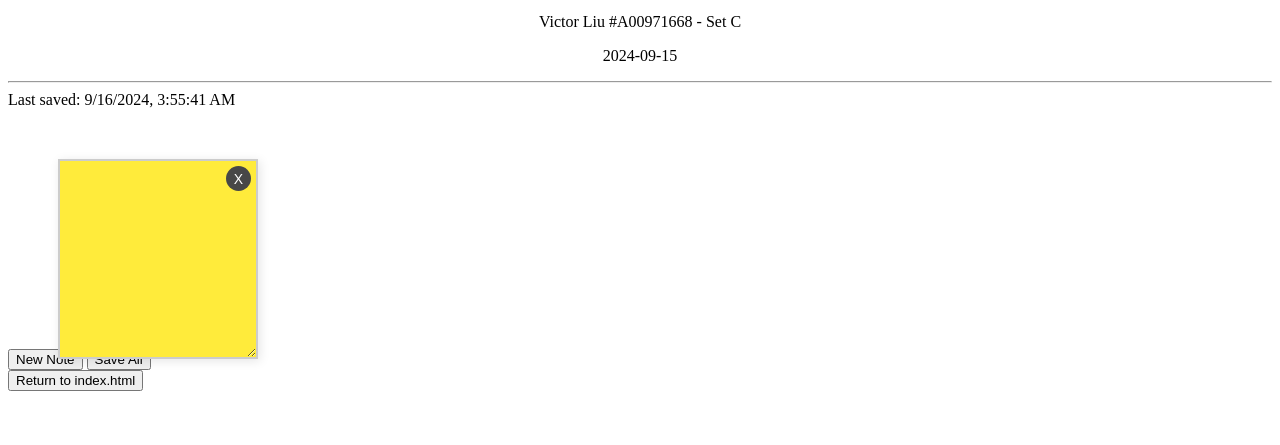
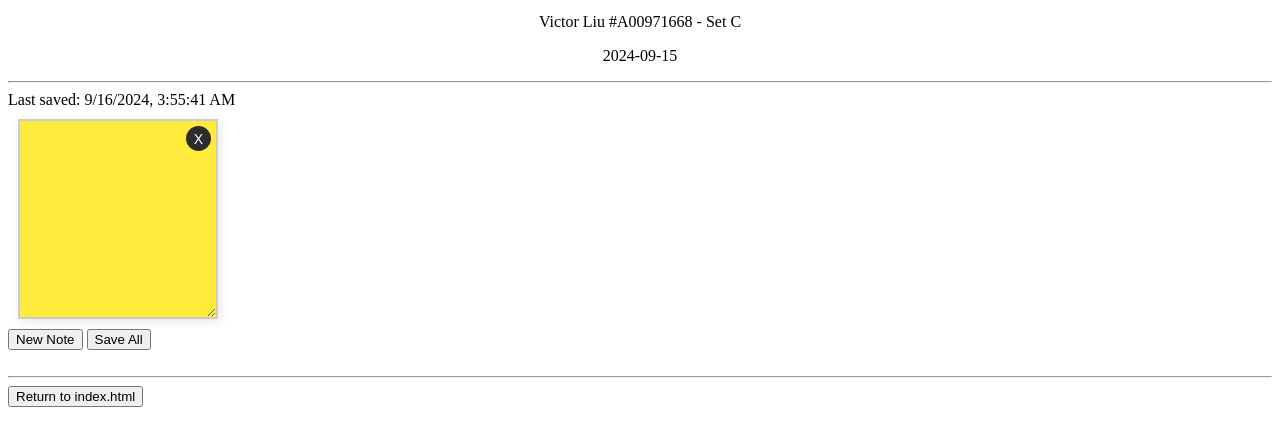
Before and after one commit to VS-LIU/4537, a website: page Lab1/writer.html in a window 1280 px wide. Both pictures are taken after a click on the button "New Note". Shown: the part 61-506 px from the top of the page. Drawn offline with Linux system fonts and the light colour scheme.

Commit message:
Change to flexbox

```diff
--- a/Lab1/css/style.css
+++ b/Lab1/css/style.css
@@ -48,40 +48,32 @@ button {
 }
 
 
+/* Set up the notes container as a flex container */
 #notes-container {
-    position: relative;
+    display: flex;
+    flex-wrap: wrap;
+    align-content: flex-start; /* Align items to the top */
+    position: relative; /* Position notes absolutely within this container */
     width: 100%;
-    height: 30vh;
+    height: 100%; /* Ensure it takes the full viewport height */
+    overflow: auto; /* Allow scrolling if notes overflow */
 }
 
-
-/* .note-base {
-    width: 200px;
-    height: 200px;
-    background-color: #ffeb3b;
-    border: 2px solid #ccc;
-    padding: 10px;
-    margin: 10px;
-    position: absolute;
-    top: 50px;
-    left: 50px;
-    box-shadow: 2px 2px 10px rgba(0, 0, 0, 0.1);
-    resize: both;
-    overflow: hidden;
-} */
-
+/* Style each note */
 .note-base {
     width: 200px;
     height: 200px;
     background-color: #ffeb3b;
     border: 2px solid #ccc;
     padding: 10px;
-    position: absolute; /* Allows dynamic positioning */
+    position: relative; /* Remove absolute positioning */
     box-shadow: 2px 2px 10px rgba(0, 0, 0, 0.1);
     resize: both;
     overflow: hidden;
+    margin: 10px; /* Space between notes */
+    display: flex;
+    flex-direction: column;
 }
-
 
 .note-base textarea {
     width: 100%;
@@ -95,12 +87,11 @@ button {
     resize: none;
 }
 
-
 .delete-button {
     position: absolute;
     top: 5px;
     right: 5px;
-    background-color: #474747;
+    background-color: #2c2c2c;
     color: white;
     border: none;
     border-radius: 50%;
@@ -113,5 +104,9 @@ button {
 }
 
 .delete-button:hover {
-    background-color: #aaaaaa;
+    background-color: #bababa;
 }
+
+.read-only .delete-button {
+    display: none; /* Hide the delete button for read-only notes */
+}
--- a/Lab1/js/buttonCreateNote.js
+++ b/Lab1/js/buttonCreateNote.js
@@ -17,27 +17,32 @@ class ButtonCreateNote {
         this.noteManager = noteManager;
         this.button.addEventListener('click', () => this.createNote());
     }
+    createNote() {
+        // Create a new note using the noteManager
+        const newestNote = this.noteManager.createNote();
 
-    createNote() {
-        let top, left;
+        // Note is automatically added and positioned by Flexbox, no additional positioning needed here
+    }
+    // createNote() {
+    //     let top, left;
 
-        // Get the latest last note from NoteManager
-        const lastNote = this.noteManager.getLastNote();
+    //     // Get the latest last note from NoteManager
+    //     const lastNote = this.noteManager.getLastNote();
 
-        if (lastNote) {
-            const nextPosition = Note.getNextPosition(lastNote);
-            top = nextPosition.top;
-            left = nextPosition.left;
-        } else {
-            top = 50;
-            left = 50;
-        }
+    //     if (lastNote) {
+    //         const nextPosition = Note.getNextPosition(lastNote);
+    //         top = nextPosition.top;
+    //         left = nextPosition.left;
+    //     } else {
+    //         top = 50;
+    //         left = 50;
+    //     }
 
-        const newestNote = this.noteManager.createNote(top, left);
-        const frontendNotesContainer = document.getElementById("notes-container");
-        frontendNotesContainer.appendChild(newestNote.getNoteElement());
+    //     const newestNote = this.noteManager.createNote(top, left);
+    //     const frontendNotesContainer = document.getElementById("notes-container");
+    //     frontendNotesContainer.appendChild(newestNote.getNoteElement());
 
-        // Update the lastNote reference to the newest note
-        this.noteManager.updateLastNote(newestNote); // Make sure NoteManager has this method
-    }
+    //     // Update the lastNote reference to the newest note
+    //     this.noteManager.updateLastNote(newestNote); // Make sure NoteManager has this method
+    // }
 }
--- a/Lab1/js/note.js
+++ b/Lab1/js/note.js
@@ -15,11 +15,11 @@ class Note {
     constructor(id, top = 50, left = 50) {
         this.id = id;
         this.isSaved = false;
-        this.top = top;  // ChatGPT: the default value should be 50
-        this.left = left;  // ChatGPT: the default value should be 50
+        this.top = 0; // Default value not used, as we are using Flexbox
+        this.left = 0; // Default value not used, as we are using Flexbox
         this.text = "";
         this.noteElement = this.createNoteElement();
-        this.setPosition(this.noteElement);  // ChatGPT: set the position of the note
+        // this.setPosition(this.noteElement);  // ChatGPT: set the position of the note
         // this.updateTextFromElement();
     }
 
--- a/Lab1/js/noteManager.js
+++ b/Lab1/js/noteManager.js
@@ -18,10 +18,11 @@ class NoteManager {
         this.loadNotes();
     }
 
-    createNote(top, left) {
-        const note = new Note(this.nextId++, top, left);
+    createNote() {
+        const note = new Note(this.nextId++);
         this.notes.push(note);
         this.saveNotes();
+        this.renderNotes(); // Re-render all notes to adjust positions
         return note;
     }
 
@@ -53,6 +54,13 @@ class NoteManager {
 
         this.lastNote = lastNote;
     }
+    renderNotes() {
+        const notesContainer = document.getElementById("notes-container");
+        notesContainer.innerHTML = ''; // Clear current notes
+        this.notes.forEach(note => {
+            notesContainer.appendChild(note.getNoteElement());
+        });
+    }
 
     getLastNote() {
         return this.lastNote;
--- a/Lab1/writer.html
+++ b/Lab1/writer.html
@@ -36,6 +36,8 @@ writer.html
             <button id="saveNotes">Save All</button>
         </div>
     </main>
+    <br />
+    <hr>
     <footer>
         <button onclick="window.location.href = './index.html';">Return to index.html</button>
     </footer>
```
Also changed, not shown: Lab1/reader.html (+2 -1 lines).
